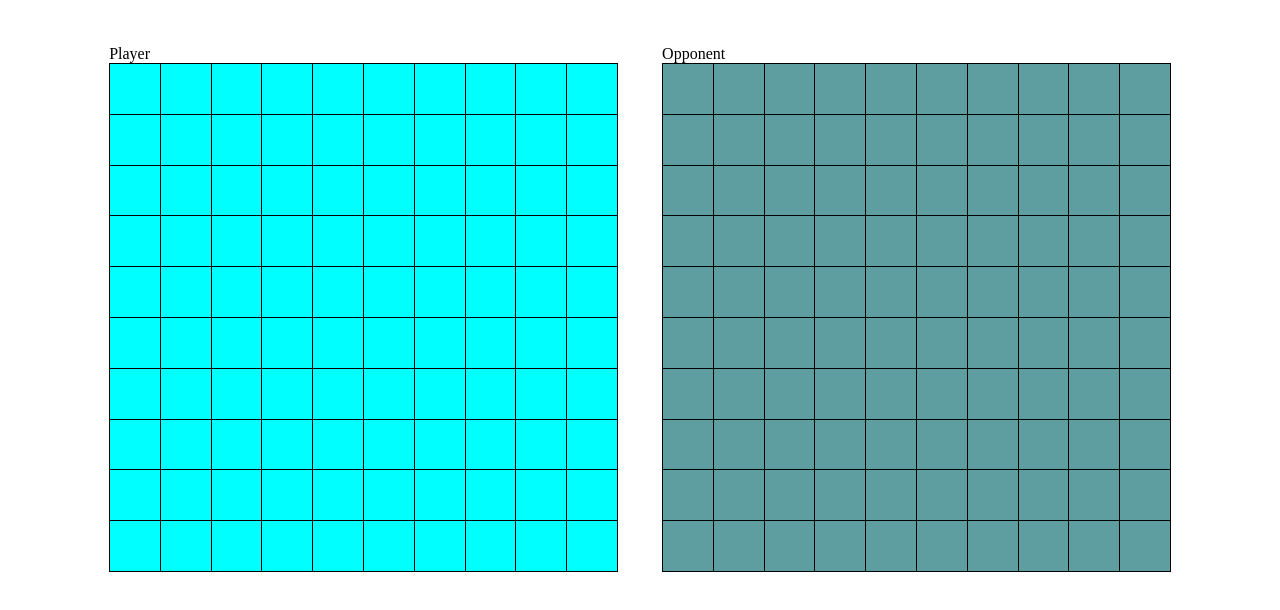
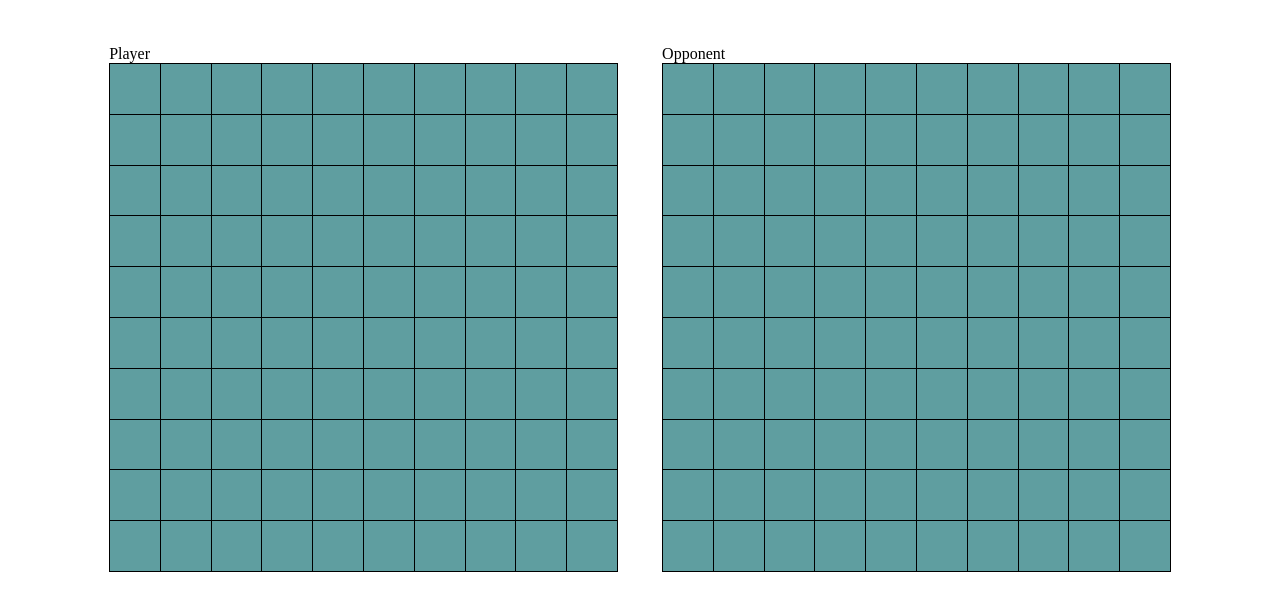
Before and after one commit to TrueGrom/angular-battleship, an Angular app: page / in a window 1280 px wide. Shown: the top 610 px of the page. Built offline with nearby package versions, Linux system fonts and the light colour scheme.

Commit message:
Set random ships for player

```diff
--- a/src/app/core/cell.ts
+++ b/src/app/core/cell.ts
@@ -2,27 +2,25 @@ import { CellTypes } from '@core/cell-types.enum';
 
 export class Cell {
   readonly type: CellTypes;
-  readonly visible: boolean;
 
-  constructor({ type, visible = true }: { type: CellTypes, visible: boolean }) {
+  constructor({ type }: { type: CellTypes }) {
     this.type = type;
-    this.visible = visible;
   }
 
   static createCell(type: CellTypes): Cell {
-    return new Cell({ type, visible: true });
+    return new Cell({ type });
   }
 
   static createDefaultCell() {
     return Cell.createCell(CellTypes.EMPTY);
   }
 
-  static createDefaultInvisibleCell(): Cell {
-    return new Cell({ type: CellTypes.EMPTY, visible: false });
+  static createSunkCell(): Cell {
+    return Cell.createCell(CellTypes.SUNK);
   }
 
-  static createSunkCell(): Cell {
-    return Cell.createCell(CellTypes.SUNK);
+  static createShip(): Cell {
+    return Cell.createCell(CellTypes.SHIP);
   }
 
   static createMissedCell(): Cell {
@@ -46,7 +44,7 @@ export class Cell {
   }
 
   clone(): Cell {
-    return new Cell({ type: this.type, visible: this.visible });
+    return new Cell({ type: this.type });
   }
 
   getShotResult(): Cell {
--- /dev/null
+++ b/src/app/core/common.enum.ts
@@ -0,0 +1,6 @@
+export enum Direction {
+  TOP,
+  RIGHT,
+  BOTTOM,
+  LEFT
+}
--- a/src/app/core/game.service.ts
+++ b/src/app/core/game.service.ts
@@ -4,6 +4,7 @@ import { Sector } from '@core/sector';
 import { SectorPlacement, TargetCoordinates } from '@core/types';
 import { BotOpponentStrategy } from '@opponent/bot-opponent-strategy';
 import { OpponentResult, OpponentStrategy } from '@opponent/opponent-strategy';
+import { ShipService } from '@ship/ship.service';
 
 import { BehaviorSubject, Observable } from 'rxjs';
 
@@ -18,7 +19,9 @@ export class GameService {
   private player: Sector;
   private strategy: OpponentStrategy;
 
-  constructor() {
+  constructor(
+    private shipService: ShipService,
+  ) {
     this.startGame();
     this.setStrategy(new BotOpponentStrategy());
   }
@@ -33,6 +36,7 @@ export class GameService {
     this.playerSectorPlacement = new BehaviorSubject(this.player.placement);
     this.playerSectorPlacement$ = this.playerSectorPlacement.asObservable();
     this.opponentSectorPlacement$ = this.opponentSectorPlacement.asObservable();
+    this.generateRandomPlayerShips();
   }
 
   shootAsPlayer(opponentCoordinates: TargetCoordinates) {
@@ -47,4 +51,11 @@ export class GameService {
     const shotResult: SectorPlacement = this.player.getResultAfterShot(coordinates);
     this.playerSectorPlacement.next(shotResult);
   }
+
+  private generateRandomPlayerShips(): void {
+    const ships: TargetCoordinates[] = this.shipService.getRandomShipCoordinates();
+    for (const ship of ships) {
+      this.player.insertShip(ship);
+    }
+  }
 }
--- a/src/app/core/sector.ts
+++ b/src/app/core/sector.ts
@@ -10,11 +10,11 @@ export class Sector {
   }
 
   static generateOpponentSector(): Sector {
-    return new Sector(Cell.createDefaultInvisibleCell());
+    return new Sector(Cell.createDefaultCell());
   }
 
   static generateOpponentInitialPlacement(): SectorPlacement {
-    return Sector.generateBaseSectorPlacement(Cell.createDefaultInvisibleCell());
+    return Sector.generateBaseSectorPlacement(Cell.createDefaultCell());
   }
 
   static generateBaseSectorPlacement(initialCell: Cell): SectorPlacement {
@@ -54,4 +54,8 @@ export class Sector {
     return updatedSector;
   }
 
+  insertShip([row, cell]: TargetCoordinates): void {
+    this.sector[row][cell] = Cell.createShip();
+  }
+
 }
```
